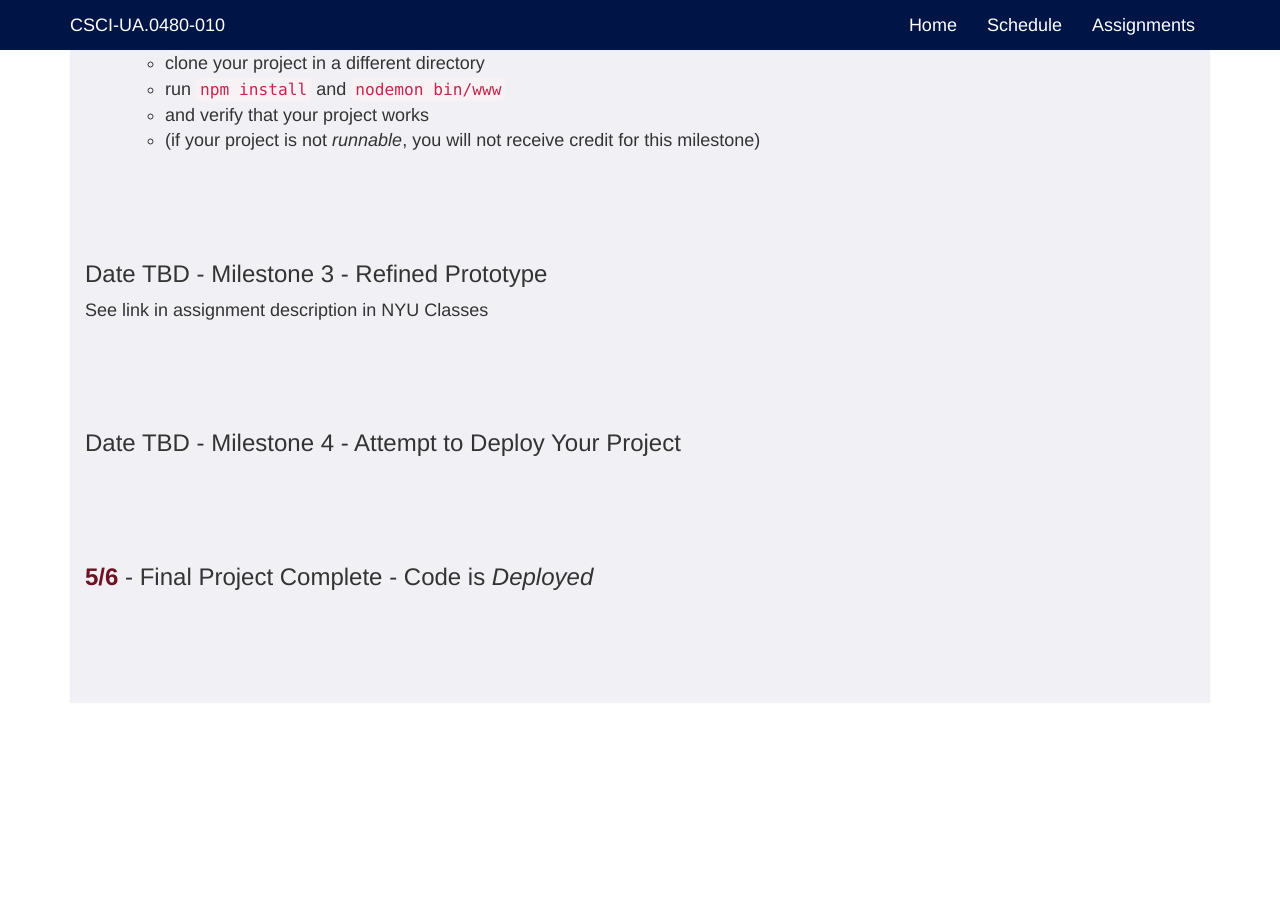
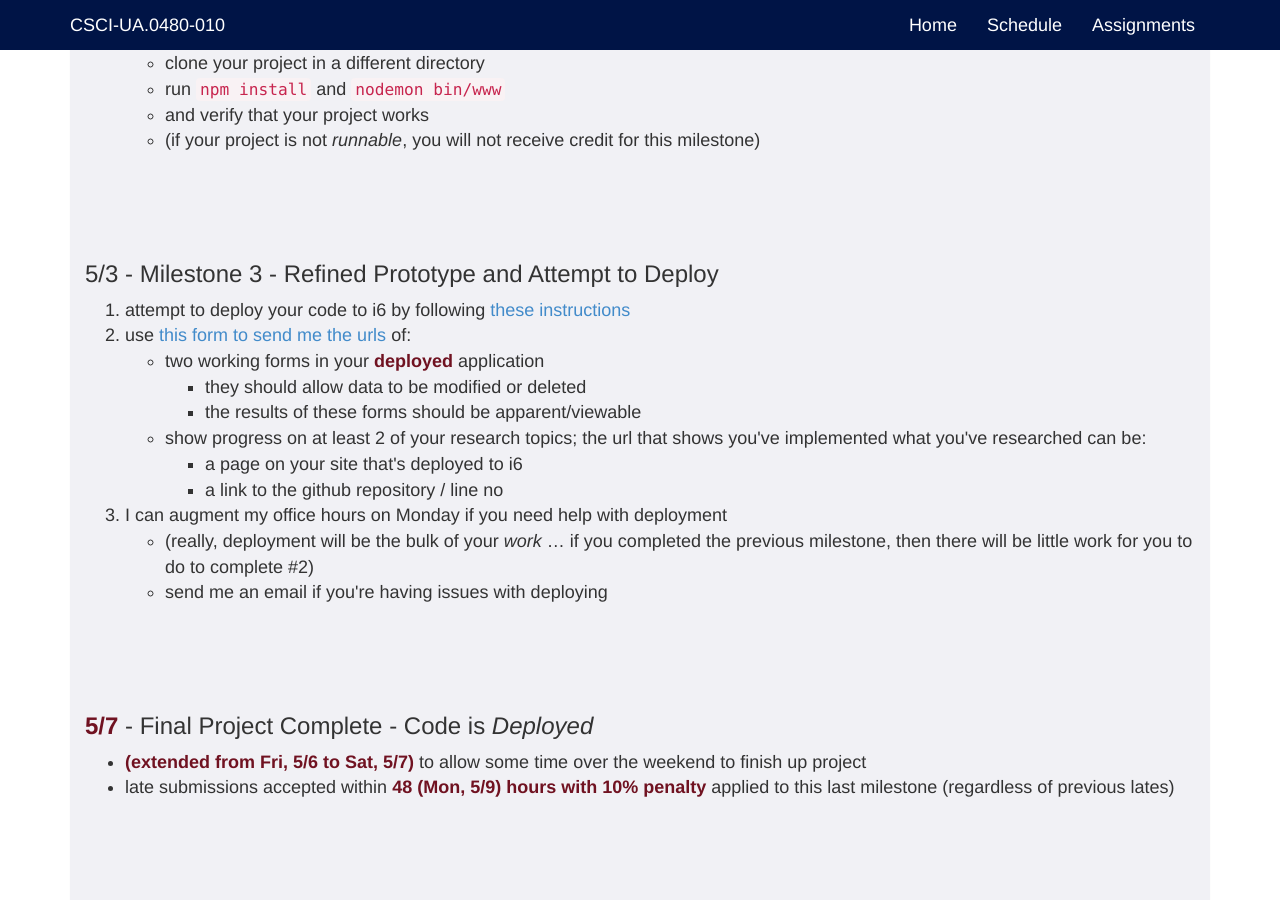
Before and after one commit to jl4282/csci-ua.0480-spring2016-010, a Jekyll site: the page built from final-project.markdown, in a window 1280 px wide and 900 px high, scrolled down 3462 px. Built offline with Jekyll 4.4.1, drawn with Linux system fonts in a browser that asks for light colours; before the commit the page ends 4204 px from its top, so only the background shows below that.

Commit message:
add final project milestone 3

```diff
--- a/final-project.markdown
+++ b/final-project.markdown
@@ -182,26 +182,30 @@ Choose at least __6 points__ worth of these following topics (research and imple
 
 <a name="milestone3">
 
-### Date TBD - Milestone 3 - Refined Prototype
+### 5/3 - Milestone 3 - Refined Prototype and Attempt to Deploy
 
-See link in assignment description in NYU Classes
+1. attempt to deploy your code to i6 by following [these instructions](homework/deploy.html)
+2. use [this form to send me the urls](https://docs.google.com/a/nyu.edu/forms/d/112J7_jnQFozXiLUtHdRIxcCFnEomEMdCYbnNLX5AyrQ/viewform) of:
+    * two working forms in your __deployed__ application
+        * they should allow data to be modified or deleted
+        * the results of these forms should be apparent/viewable
+    * show progress on at least 2 of your research topics; the url that shows you've implemented what you've researched can be:
+        * a page on your site that's deployed to i6
+        * a link to the github repository / line no
+3. I can augment my office hours on Monday if you need help with deployment
+    * (really, deployment will be the bulk of your _work_ ... if you completed the previous milestone, then there will be little work for you to do to complete #2)
+    * send me an email if you're having issues with deploying
 
 <br>
 <br>
 <br>
 
 
-<a name="milestone4">
-
-### Date TBD - Milestone 4 - Attempt to Deploy Your Project
-
-<br>
-<br>
-<br>
-
 <a name="milestone5">
 
-### __5/6__ - Final Project Complete - Code is  _Deployed_
+### __5/7__ - Final Project Complete - Code is  _Deployed_
+* __(extended from Fri, 5/6 to Sat, 5/7)__ to allow some time over the weekend to finish up project
+* late submissions accepted within __48 (Mon, 5/9) hours with 10% penalty__ applied to this last milestone (regardless of previous lates)
 
 <br>
 <br>
```
Also changed, not shown: _includes/schedule/26.markdown (+5 -3 lines).
